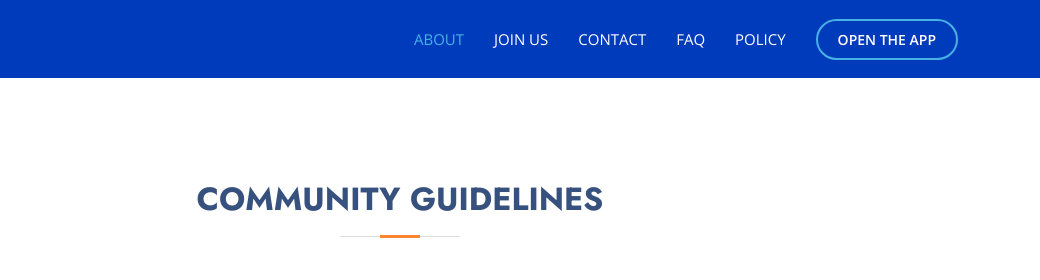
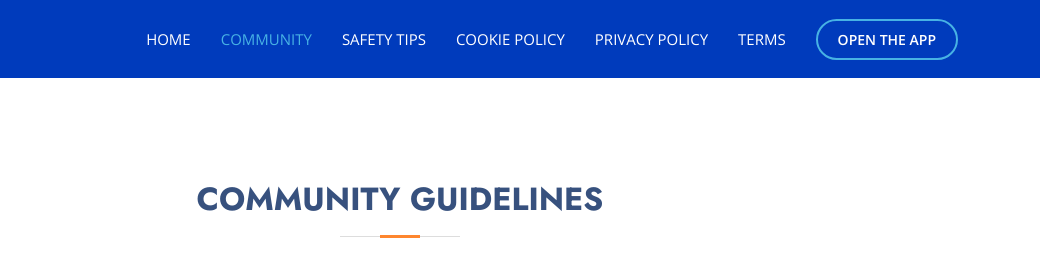
Before and after one commit to Eyyjeyy/TestRepo, a plain HTML site: page policy.html in a window 1280 px wide. Shown: the top 280 px of the page, 240-1280 px from the left. Drawn offline with nearby package versions, Linux system fonts and the light colour scheme.

Commit message:
Policy Page 2/9/24

```diff
--- a/policy.html
+++ b/policy.html
@@ -40,11 +40,12 @@
       <nav id="navbar" class="navbar">
         <ul>
           <!-- <li><a class="nav-link scrollto active" href="#hero">Home</a></li> -->
-          <li><a class="nav-link scrollto" href="#about">ABOUT</a></li>
-          <li><a class="nav-link scrollto" href="#why-us">JOIN US</a></li>
-          <li><a class="nav-link scrollto" href="#contact">CONTACT</a></li>
-          <li><a class="nav-link scrollto" href="#faq">FAQ</a></li>
-          <li><a class="nav-link scrollto" href="policy.html">POLICY</a></li>
+          <li><a class="nav-link scrollto" href="index.html">HOME</a></li>
+          <li><a class="nav-link scrollto" href="#about">COMMUNITY</a></li>
+          <li><a class="nav-link scrollto" href="#safety-tips">SAFETY TIPS</a></li>
+          <li><a class="nav-link scrollto" href="#cookie-policy">COOKIE POLICY</a></li>
+          <li><a class="nav-link scrollto" href="#privacy-policy">PRIVACY POLICY</a></li>
+          <li><a class="nav-link scrollto" href="#terms-conditions">TERMS</a></li>
           <li><a class="getstarted scrollto" href="#">OPEN THE APP</a></li>
         </ul>
         <i class="bi bi-list mobile-nav-toggle"></i>
@@ -433,7 +434,7 @@
           </div>
         </div>
       <!--Terms and Conditions-->
-    <section id="about" class="about">
+    <section id="terms-conditions" class="about">
       <div class="container" data-aos="fade-up">
         <div class="section-title">
             <h2>Terms and Conditions</h2>
```
